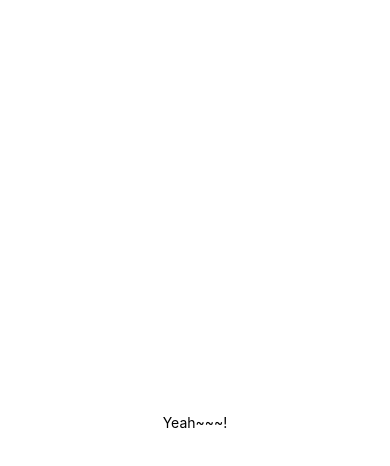
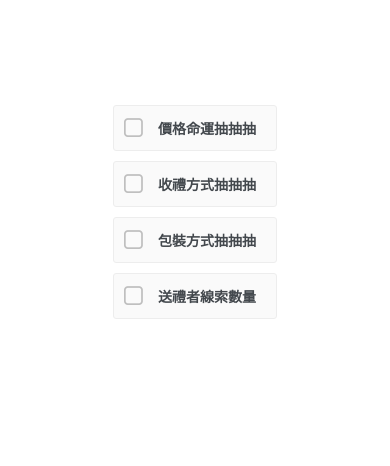
Before and after one commit to JessieChin7/Gift-4-U-App, a React Native app: screen / in a window 390 px wide. Shown: the top 466 px of the page. Built offline with nearby package versions, Linux system fonts and the light colour scheme.

Commit message:
feat(0414): test checkbox

```diff
--- /dev/null
+++ b/App-styles.js
@@ -0,0 +1,11 @@
+import { StyleSheet } from 'react-native';
+
+export const styles = StyleSheet.create({
+    container: {
+        flex: 1,
+        backgroundColor: '#fff',
+        alignItems: 'center',
+        justifyContent: 'center',
+        paddingTop: 100,
+    },
+});
--- a/App.js
+++ b/App.js
@@ -1,20 +1,39 @@
+import React, { useState } from 'react';
+import { StyleSheet, View, ScrollView } from 'react-native';
+import { CheckBox } from 'react-native-elements';
 import { StatusBar } from 'expo-status-bar';
-import { StyleSheet, Text, View } from 'react-native';
+import { styles } from './App-styles';
+export default function App() {
+  const [checkedItems, setCheckedItems] = useState([]);
 
-export default function App() {
+  const items = [
+    { id: 1, title: '價格命運抽抽抽' },
+    { id: 2, title: '收禮方式抽抽抽' },
+    { id: 3, title: '包裝方式抽抽抽' },
+    { id: 4, title: '送禮者線索數量' },
+  ];
+
+  const toggleChecked = (id) => {
+    if (checkedItems.includes(id)) {
+      setCheckedItems(checkedItems.filter((item) => item !== id));
+    } else {
+      setCheckedItems([...checkedItems, id]);
+    }
+  };
+
   return (
     <View style={styles.container}>
-      <Text>Yeah~~~!</Text>
+      <ScrollView>
+        {items.map((item) => (
+          <CheckBox
+            key={item.id}
+            title={item.title}
+            checked={checkedItems.includes(item.id)}
+            onPress={() => toggleChecked(item.id)}
+          />
+        ))}
+      </ScrollView>
       <StatusBar style="auto" />
     </View>
   );
 }
-
-const styles = StyleSheet.create({
-  container: {
-    flex: 1,
-    backgroundColor: '#fff',
-    alignItems: 'center',
-    justifyContent: 'center',
-  },
-});
--- a/package.json
+++ b/package.json
@@ -12,7 +12,8 @@
     "expo": "~48.0.10",
     "expo-status-bar": "~1.4.4",
     "react": "18.2.0",
-    "react-native": "0.71.6"
+    "react-native": "0.71.6",
+    "react-native-elements": "^3.4.3"
   },
   "devDependencies": {
     "@babel/core": "^7.20.0"
```
Also changed, not shown: 1 other file (tests, documents, lock files or other folders).
